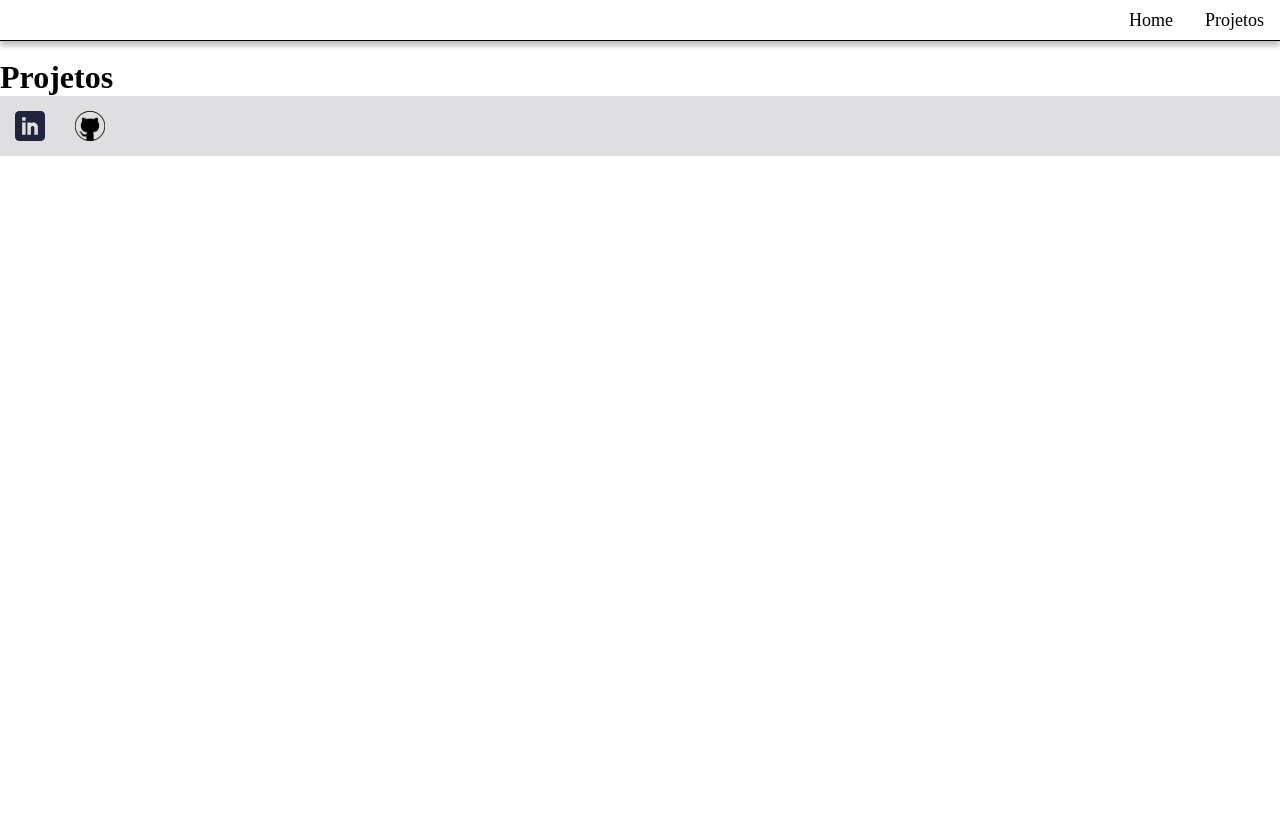
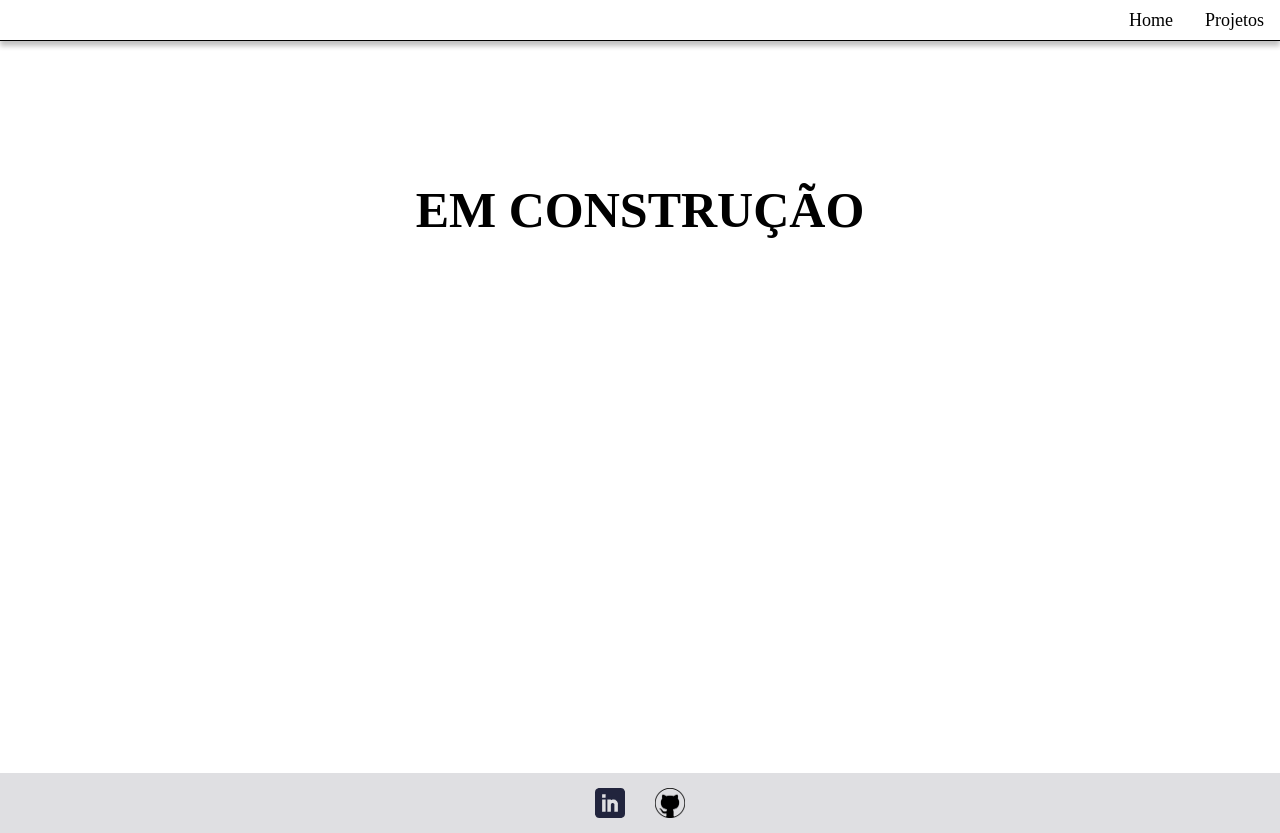
Before and after one commit to ernanicavila/portifolio, a plain HTML site: page projects.html in a window 1280 px wide. Before the commit the page ends 800 px from the top, so only its background shows below. Drawn offline with Linux system fonts and the light colour scheme.

Commit message:
changes into footer

```diff
--- a/components/footer/index.js
+++ b/components/footer/index.js
@@ -8,7 +8,6 @@ class Footer extends HTMLElement {
     <style>
     .socialFooterDiv {
       display: flex;
-        width: 80px;
       justify-content: space-between;
       margin: auto;
     }
@@ -20,8 +19,8 @@ class Footer extends HTMLElement {
       align-items: center;
       background-color: #dfdfe2;
       position: relative;
-          width:100%;
-          bottom:0px;
+      width: 100%;
+      bottom: 0px;
     }
 
     a {
@@ -38,8 +37,6 @@ class Footer extends HTMLElement {
     .social-row {
       font-size: 20px;
     }
-
-
   </style>
   <footer>
     <div class="socialFooterDiv">
--- a/components/styles/index.css
+++ b/components/styles/index.css
@@ -1,6 +1,12 @@
 * {
   margin: 0;
   padding: 0;
+}
+
+#underConstruction h1 {
+  align-items: center;
+  text-align: center;
+  font-size: 50px;
 }
 #mainTitle {
   font-size: 40px;
@@ -24,16 +30,6 @@
   margin: auto;
 }
 
-.bar {
-  display: flex;
-  flex-direction: column;
-  margin: 8px;
-}
-
-.bar p {
-  font-size: 16px;
-}
-
 .social {
   display: flex;
   margin-top: auto;
--- a/projects.html
+++ b/projects.html
@@ -12,9 +12,11 @@
   </head>
   <body>
     <main-header></main-header>
-    <h1>Projetos</h1>
+    <section id="mainSection">
+      <div id="underConstruction">
+        <h1>EM CONSTRUÇÃO</h1>
+      </div>
+    </section>
   </body>
-  <footer>
-    <footer-component></footer-component>
-  </footer>
+  <footer-component></footer-component>
 </html>
```
Also changed, not shown: index.html (+2 -46 lines). Lines whose indentation alone changed are shown as unchanged.
